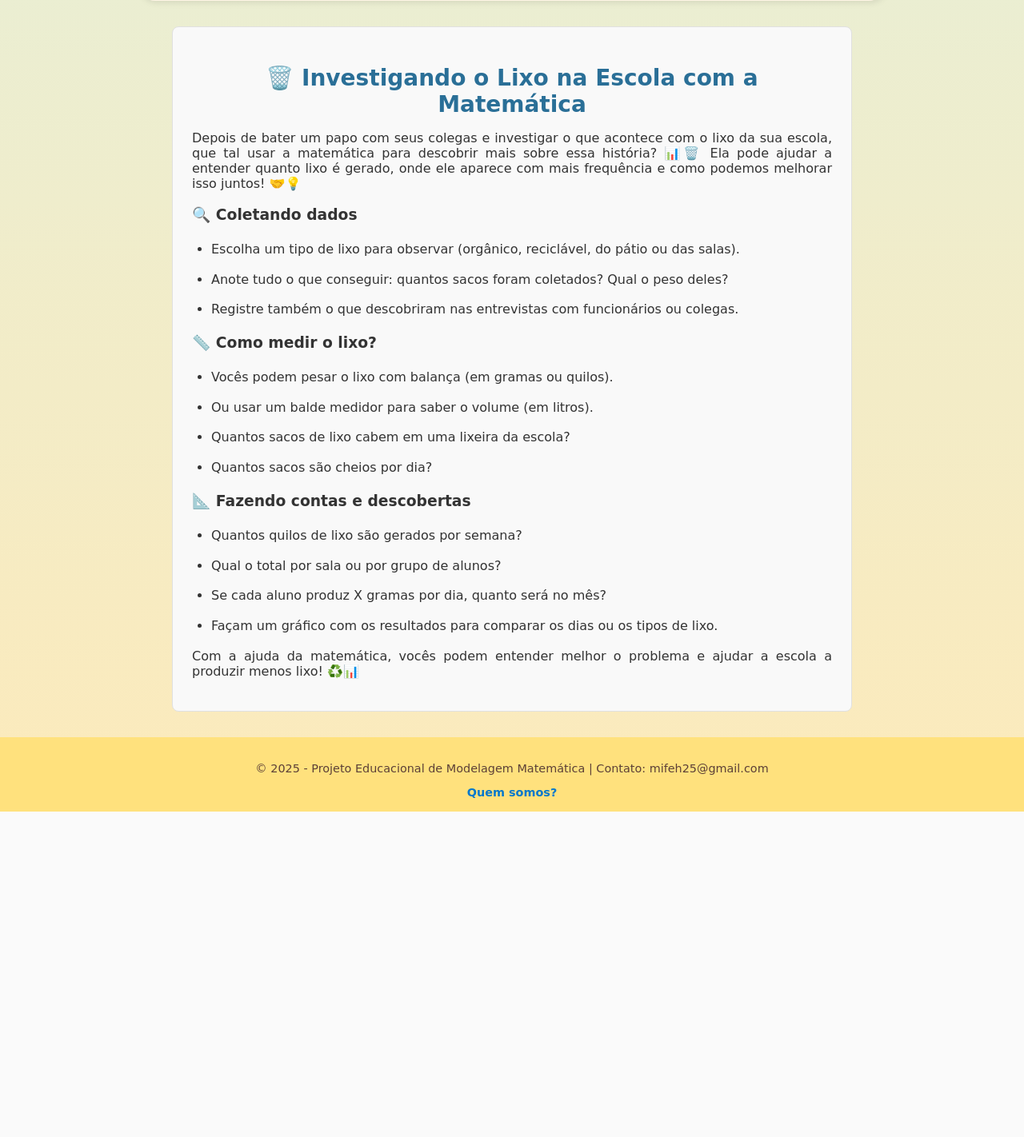
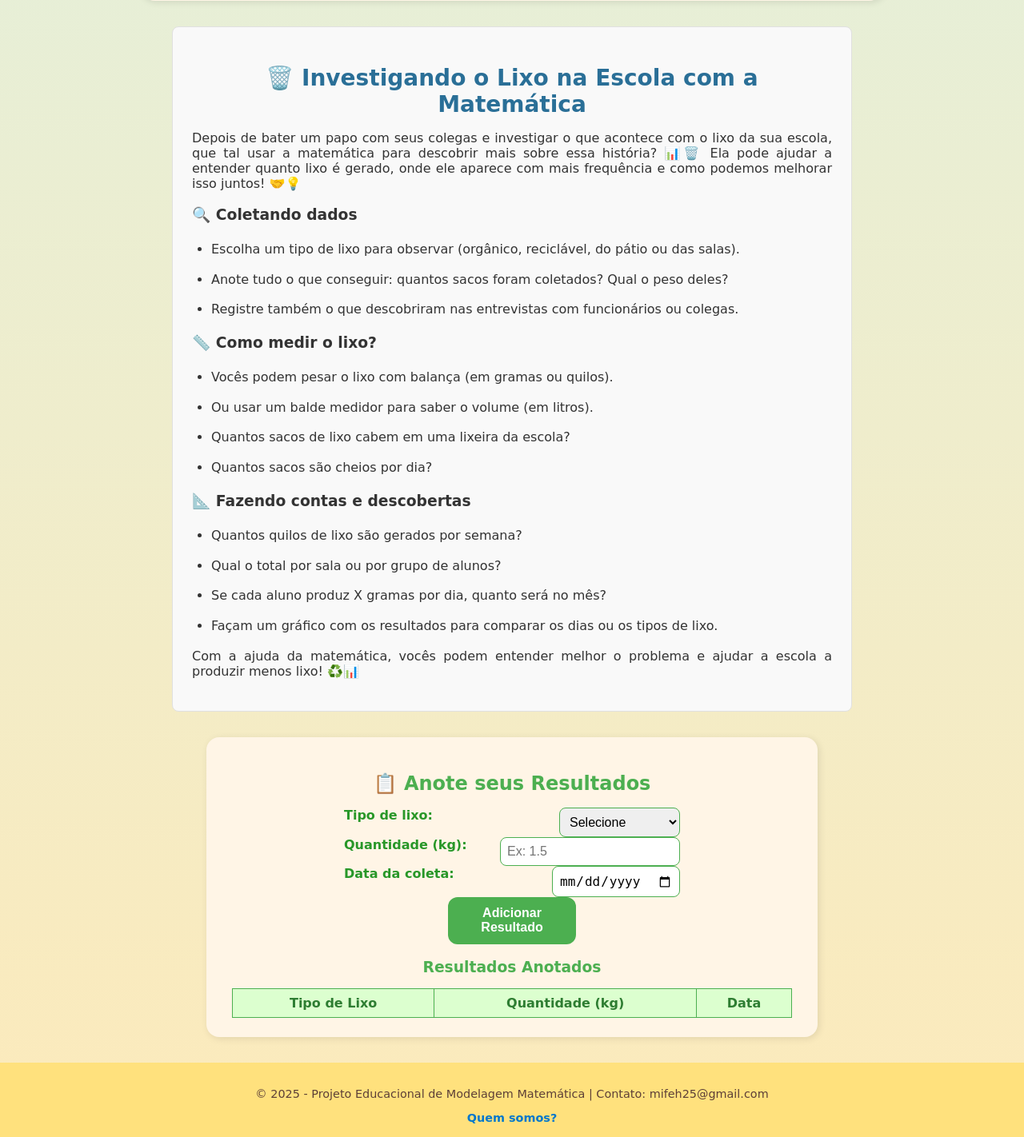
Before and after one commit to Michelle-Fernanda/modelandoplaneta, a PHP site: page /1.html in a window 1280 px wide. Shown: the part 1574-2996 px from the top of the page at 80% size. Before the commit the page ends 2589 px from the top, so only its background shows below. Run offline with PHP 8.4, Linux system fonts and the light colour scheme; lists and menus that the app fills with data are empty.

Commit message:
prototipo de input

```diff
--- a/1.html
+++ b/1.html
@@ -1,11 +1,13 @@
 <!DOCTYPE html>
 <html lang="pt-BR">
+
 <head>
   <meta charset="UTF-8">
   <meta name="viewport" content="width=device-width, initial-scale=1.0">
   <title>Lixo na Escola</title>
   <link rel="stylesheet" href="styles.css">
 </head>
+
 <body>
   <header>
     <a href="index.html">
@@ -14,10 +16,12 @@
     <h1>Lixo na Escola</h1>
   </header>
 
-  <section class="intro" style="display: flex; flex-wrap: wrap; gap: 2rem; justify-content: center; align-items: flex-start; text-align: justify;">
+  <section class="intro"
+    style="display: flex; flex-wrap: wrap; gap: 2rem; justify-content: center; align-items: flex-start; text-align: justify;">
     <!-- Coluna da imagem e texto -->
     <div style="flex: 1; min-width: 300px; max-width: 450px;">
-      <img src="img/Lixo.png" alt="Imagem ilustrativa de lixo na escola" style="width: 100%; border-radius: 12px; margin-bottom: 1rem;">
+      <img src="img/Lixo.png" alt="Imagem ilustrativa de lixo na escola"
+        style="width: 100%; border-radius: 12px; margin-bottom: 1rem;">
       <p>
         Nas escolas podemos perceber que diferentes tipos de lixo são gerados. Na cozinha temos o lixo orgânico,
         nas salas temos lixos recicláveis como papel e plástico. E no pátio e ao redor da escola pode ser encontrado
@@ -29,18 +33,17 @@
 
     <!-- Coluna do vídeo e perguntas -->
     <div style="flex: 1; min-width: 300px; max-width: 450px;">
-      <div style="position: relative; padding-bottom: 56.25%; height: 0; overflow: hidden; border-radius: 12px; margin-bottom: 1rem;">
-        <iframe
-          src="https://www.youtube.com/embed/MiuIckYJfQY?si=kkrpXX2f2ckzIB6k"
-          title="Vídeo sobre o lixo"
-          allowfullscreen
-          style="position: absolute; top: 0; left: 0; width: 100%; height: 100%; border: none;">
+      <div
+        style="position: relative; padding-bottom: 56.25%; height: 0; overflow: hidden; border-radius: 12px; margin-bottom: 1rem;">
+        <iframe src="https://www.youtube.com/embed/MiuIckYJfQY?si=kkrpXX2f2ckzIB6k" title="Vídeo sobre o lixo"
+          allowfullscreen style="position: absolute; top: 0; left: 0; width: 100%; height: 100%; border: none;">
         </iframe>
       </div>
       <p>
         🗑️ <strong>Você sabe para onde vai o lixo depois que jogamos fora?</strong><br><br>
         🎬 Neste vídeo animado, você vai acompanhar a jornada do lixo desde a lixeira até o final do seu caminho.
-        Vai entender o que são os <strong>resíduos sólidos</strong> e por que é importante cuidar deles com atenção. ♻️<br><br>
+        Vai entender o que são os <strong>resíduos sólidos</strong> e por que é importante cuidar deles com atenção.
+        ♻️<br><br>
         🌱 Também vai conhecer ideias e projetos que já existem no Brasil e que ajudam a proteger o meio ambiente!
         Quem sabe você e seus amigos não criam algo parecido na escola? 💡👧🧑
       </p>
@@ -52,7 +55,8 @@
   <section class="desen" style="text-align: justify;">
     <h2 style="text-align: center;">Vamos refletir juntos? 🤔</h2>
     <p>Que tal formar um grupo com seus colegas e investigar o que acontece com o lixo na sua escola?</p>
-    <p>Vocês podem conversar com professores, com o pessoal da limpeza e com outros funcionários da escola. Perguntem:</p>
+    <p>Vocês podem conversar com professores, com o pessoal da limpeza e com outros funcionários da escola. Perguntem:
+    </p>
     <ul style="max-width: 800px; margin: 0 auto; text-align: left;">
       <li>Para onde vai o lixo que a escola produz?</li>
       <li>Existe separação dos resíduos, como papel, plástico e restos de comida?</li>
@@ -68,7 +72,9 @@
     <h2 class="text-2xl font-bold text-center mb-4">🗑️ Investigando o Lixo na Escola com a Matemática</h2>
 
     <p class="mb-4 text-justify" style="text-align: justify;">
-      Depois de bater um papo com seus colegas e investigar o que acontece com o lixo da sua escola, que tal usar a matemática para descobrir mais sobre essa história? 📊🗑️ Ela pode ajudar a entender quanto lixo é gerado, onde ele aparece com mais frequência e como podemos melhorar isso juntos! 🤝💡
+      Depois de bater um papo com seus colegas e investigar o que acontece com o lixo da sua escola, que tal usar a
+      matemática para descobrir mais sobre essa história? 📊🗑️ Ela pode ajudar a entender quanto lixo é gerado, onde
+      ele aparece com mais frequência e como podemos melhorar isso juntos! 🤝💡
     </p>
 
     <div class="grid grid-cols-1 md:grid-cols-3 gap-4 text-sm md:text-base">
@@ -111,7 +117,6 @@
   </section>
 
   <div class="floating-menu">
-    <button class="menu-toggle" onclick="toggleMenu()">☰</button>
     <div class="menu-options" id="menuOptions">
       <a href="1.html" title="Lixo na Escola">🗑️</a>
       <a href="2.html" title="Petróleo">⛽</a>
@@ -120,6 +125,7 @@
       <a href="5.html" title="Quem Somos">👩‍🏫</a>
       <a href="index.html" title="Início">🏠</a>
     </div>
+    <button class="menu-toggle" onclick="toggleMenu()">☰</button>
   </div>
 
   <div class="fala-container">
@@ -130,6 +136,135 @@
   </div>
   <img id="assistant-img" src="img/boneco.png" alt="Assistente">
 
+  <style>
+    .resultados {
+      max-width: 700px;
+      margin: 2rem auto;
+      background-color: #fff5e6;
+      border-radius: 16px;
+      padding: 1.5rem 2rem;
+      box-shadow: 2px 2px 10px rgba(0, 0, 0, 0.1);
+      font-family: 'Fredoka One', cursive;
+    }
+
+    .resultados h2,
+    .resultados h3 {
+      text-align: center;
+      color: #4caf50;
+      margin-bottom: 1rem;
+    }
+
+    #formResultados {
+      display: flex;
+      flex-direction: column;
+      justify-content: center;
+      align-items: center;
+    }
+
+    #formResultados label {
+      flex-basis: 100%;
+      font-weight: bold;
+      color: #289728;
+    }
+
+    #formResultados section {
+      width: 60%;
+      display: flex;
+      justify-content: space-between;
+    }
+
+    #formResultados select,
+    #formResultados input[type="number"],
+    #formResultados input[type="date"] {
+      padding: 0.5rem;
+      border-radius: 8px;
+      border: 1px solid #4caf50;
+      font-size: 1rem;
+    }
+
+    #formsResultados input[type="number"] {
+      width: 200px;
+    }
+
+    #formResultados button {
+      background-color: #4caf50;
+      color: white;
+      border: none;
+      padding: 0.7rem 1.2rem;
+      border-radius: 12px;
+      cursor: pointer;
+      font-weight: bold;
+      font-size: 1rem;
+      transition: background-color 0.3s;
+      width: 100%;
+      max-width: 160px;
+    }
+
+    #formResultados button:hover {
+      background-color: #388e3c;
+    }
+
+    #tabelaResultados {
+      width: 100%;
+      border-collapse: collapse;
+      margin-top: 1rem;
+    }
+
+    #tabelaResultados th,
+    #tabelaResultados td {
+      border: 1px solid #4caf50;
+      padding: 0.5rem;
+      text-align: center;
+    }
+
+    #tabelaResultados thead {
+      background-color: #dcffcf;
+      color: #2e7d32;
+    }
+  </style>
+
+  <section class="resultados">
+    <h2>📋 Anote seus Resultados</h2>
+    <form id="formResultados">
+      <section>
+        <label for="tipoLixo">Tipo de lixo:</label>
+        <select id="tipoLixo" required>
+          <option value="">Selecione</option>
+          <option value="Orgânico">Orgânico</option>
+          <option value="Reciclável">Reciclável</option>
+          <option value="Restos do Pátio">Restos do Pátio</option>
+          <option value="Outros">Outros</option>
+        </select>
+      </section>
+
+      <section>
+        <label for="quantidade">Quantidade (kg):</label>
+        <input type="number" id="quantidade" min="0" step="0.01" placeholder="Ex: 1.5" required>
+      </section>
+
+      <section>
+        <label for="data">Data da coleta:</label>
+        <input type="date" id="data" required>
+      </section>
+
+      <button type="submit">Adicionar Resultado</button>
+    </form>
+
+    <h3>Resultados Anotados</h3>
+    <table id="tabelaResultados">
+      <thead>
+        <tr>
+          <th>Tipo de Lixo</th>
+          <th>Quantidade (kg)</th>
+          <th>Data</th>
+        </tr>
+      </thead>
+      <tbody>
+        <!-- Linhas adicionadas via JavaScript -->
+      </tbody>
+    </table>
+  </section>
+
   <footer>
     <p>© 2025 - Projeto Educacional de Modelagem Matemática | Contato: mifeh25@gmail.com</p>
     <a href="5.html" class="link-somos">Quem somos?</a>
@@ -137,4 +272,5 @@
 
   <script src="script.js"></script>
 </body>
+
 </html>
--- a/script.js
+++ b/script.js
@@ -56,6 +56,11 @@ function toggleAcessibilidadeMenu() {
   menu.style.display = menu.style.display === 'flex' ? 'none' : 'flex';
 }
 
+function toggleHelpMenu() {
+  const menu = document.getElementById('help-options');
+  menu.style.display = menu.style.display === 'flex' ? 'none' : 'flex';
+}
+
 // Exibe o boneco e começa as falas após 2 segundos
 window.onload = function () {
   setTimeout(() => {
```
Also changed, not shown: 2.html (+59 -36 lines), 3.html (+14 -9 lines), 4.html (+22 -14 lines), 5.html (+14 -6 lines), index.html (+9 -0 lines), styles.css (+69 -3 lines), 1 other file.
